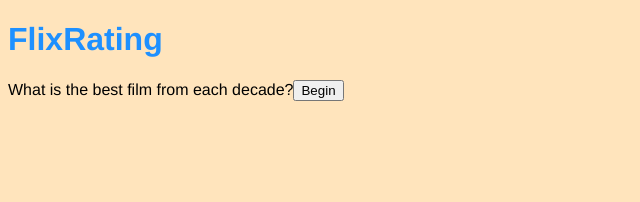
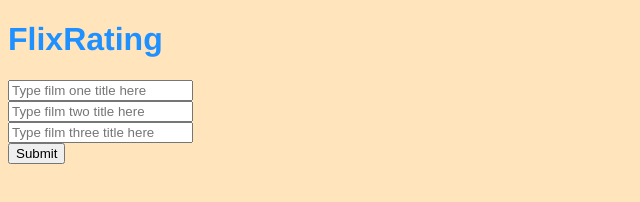
Before and after one commit to euanramsay/flixrating_project, a website: page index.html in a window 1280 px wide. Both pictures are taken after a click on the button "Begin". Shown: the whole page, without its empty margins (0-640 px from the left). Drawn offline with Linux system fonts and the light colour scheme.

Commit message:
working on film entry form

```diff
--- a/index.html
+++ b/index.html
@@ -5,6 +5,7 @@
     <link rel="stylesheet" type="text/css" href="main.css">
     <script src="app.js"></script>
     <script src="startPage.js"></script>
+    <script src="filmEntryPage.js"></script>
   </head>
       <div>
         <h1>FlixRating</h1>
--- a/public/filmEntryPage.js
+++ b/public/filmEntryPage.js
@@ -0,0 +1,32 @@
+var FilmEntryPage = function() {
+  console.log("film entry page")
+  document.getElementById("main").innerHTML = "";
+  var form = document.createElement("form");
+  var br_one = document.createElement("br");
+  var br_two = document.createElement("br");
+  var br_three = document.createElement("br");
+  var film_one = document.createElement("input");
+  film_one.setAttribute("type", "text");
+  film_one.setAttribute("placeholder", "Type film one title here");
+  var film_two = document.createElement("input");
+  film_two.setAttribute("type", "text");
+  film_two.setAttribute("placeholder", "Type film two title here");
+  var film_three = document.createElement("input");
+  film_three.setAttribute("type", "text");
+  film_three.setAttribute("placeholder", "Type film three title here");
+  var submit = document.createElement("button");
+  submit.innerText = "Submit";
+  submit.addEventListener ("click", function() {
+    new FilmEntryPage();
+  });
+  var first_film = film_one.value;
+  main.appendChild(form);
+  form.appendChild(film_one);
+  form.appendChild(br_one);
+  form.appendChild(film_two);
+  form.appendChild(br_two);
+  form.appendChild(film_three);
+  form.appendChild(br_three);
+  form.appendChild(submit);
+  console.log(first_film);
+};
--- a/public/startPage.js
+++ b/public/startPage.js
@@ -4,10 +4,10 @@ var StartPage = function() {
   var question = document.createElement('p');
   question.innerText = "What is the best film from each decade?";
   var button = document.createElement('button');
+  button.addEventListener ("click", function() {
+    new FilmEntryPage();
+  });
   button.innerText = "Begin"
   main.appendChild(question);
   question.append(button);
-  button.addEventListener ("click", function() {
-    alert("did something");
-  });
 }
```
